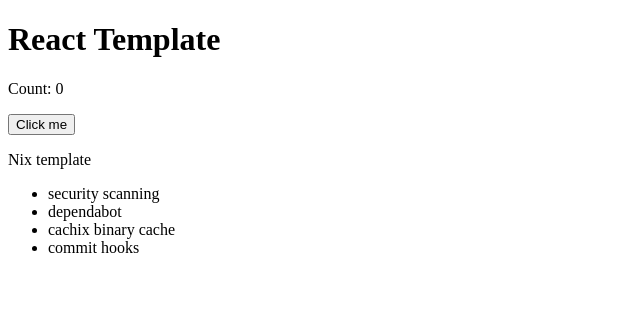
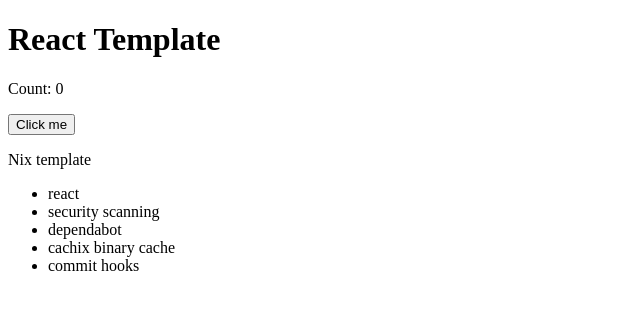
Before and after one commit to shedali/template-nix-project, a React (Vite) app: page / in a window 1280 px wide. Shown: the top 310 px of the page, without its empty margins (0-640 px from the left). Built offline with nearby package versions, Linux system fonts and the light colour scheme.

Commit message:
update docs

```diff
--- a/src/main.tsx
+++ b/src/main.tsx
@@ -11,6 +11,7 @@
       <button onClick={() => setCount(count + 1)}>Click me</button>
       <p>Nix template</p>
       <ul>
+        <li>react</li>
         <li>security scanning</li>
         <li>dependabot</li>
         <li>cachix binary cache</li>
```
